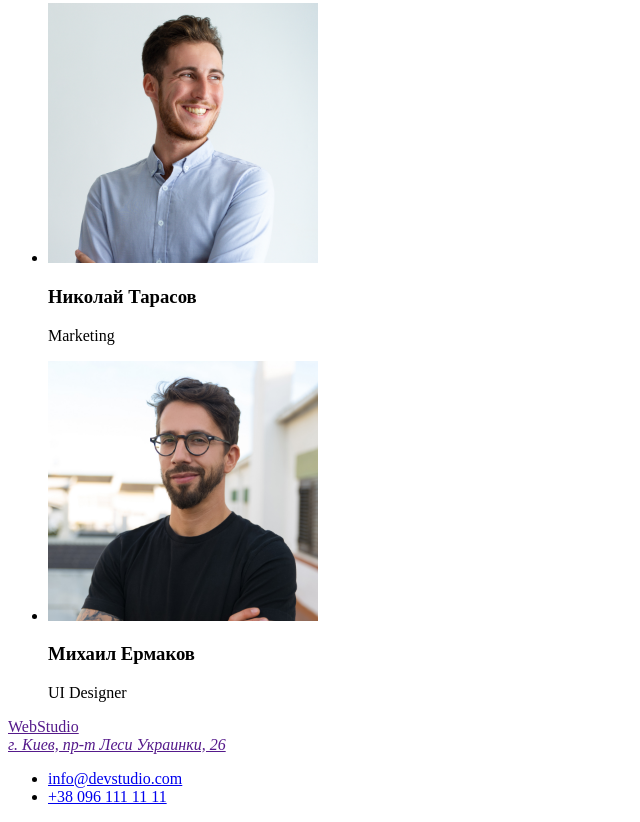
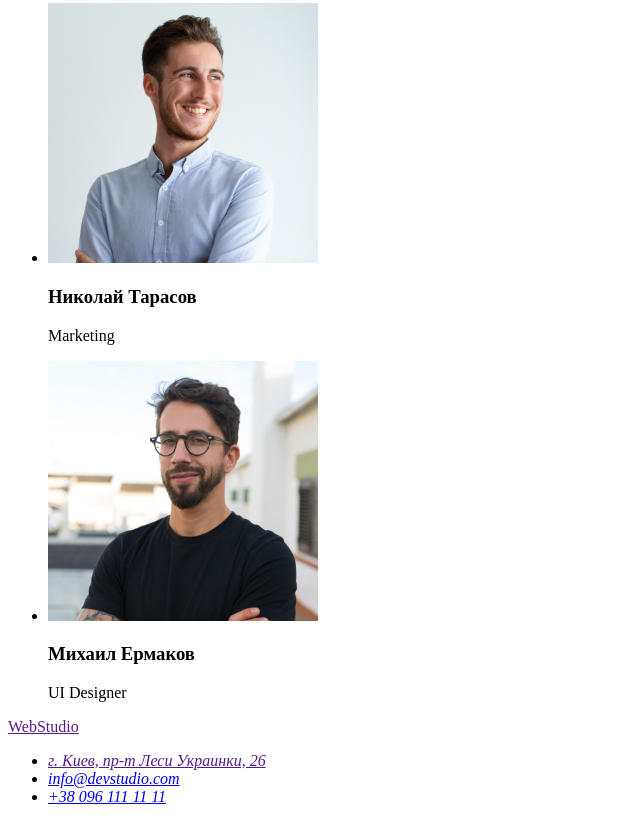
Before and after one commit to Sviatoslava13/goit-markup-hw-01, a plain HTML site: page index.html in a window 1280 px wide. Shown: the part 2333-3155 px from the top of the page, without its empty margins (0-640 px from the left). Drawn offline with Linux system fonts and the light colour scheme.

Commit message:
index.html

```diff
--- a/index.html
+++ b/index.html
@@ -75,11 +75,13 @@
 <!--Футер-->
 <footer>
 <a href="">WebStudio</a>
-<address> <a href="" target="_blank" rel="noopener noreferrer"> г. Киев, пр-т Леси Украинки, 26 </a> </address>
+<address>
 <ul>
+    <li><a href="" target="_blank" rel="noopener noreferrer"> г. Киев, пр-т Леси Украинки, 26 </a></li>
     <li><a href="tel:info@devstudio.com">info@devstudio.com</a></li>
     <li><a href="mailto:+380961111111">+38 096 111 11 11</a></li>
 </ul>
+</address>
 </footer>
 </body>
 </html>
```
